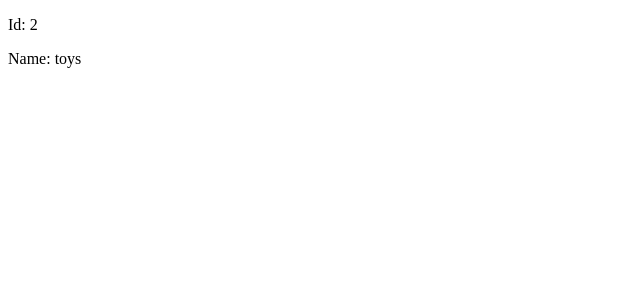
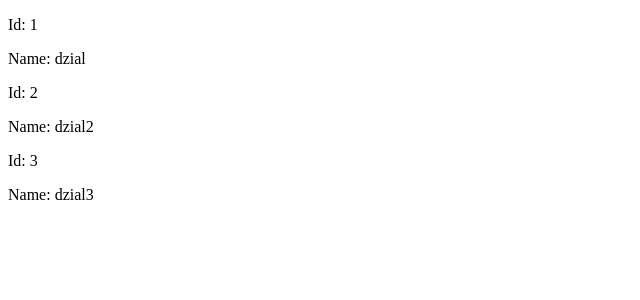
Before and after one commit to iZEQQQ/auction-ng, an Angular app: page / in a window 1280 px wide. Shown: the top 300 px of the page, without its empty margins (0-640 px from the left). Built offline with nearby package versions, Linux system fonts and the light colour scheme.

Commit message:
added simple array printing in angular

```diff
--- a/package.json
+++ b/package.json
@@ -3,7 +3,7 @@
   "version": "0.0.0",
   "scripts": {
     "ng": "ng",
-    "start": "ng serve",
+    "start": "ng serve --poll=2000",
     "build": "ng build",
     "test": "ng test",
     "lint": "ng lint",
--- a/src/app/app.component.html
+++ b/src/app/app.component.html
@@ -1,3 +1,3 @@
 <div>
-  <app-display-branch [branch]="branch"></app-display-branch>
+  <app-display-branch-list [branches]="branches"></app-display-branch-list>
 </div>
--- a/src/app/app.component.ts
+++ b/src/app/app.component.ts
@@ -9,12 +9,22 @@ import {Branch} from "./model/branch";
 export class AppComponent {
   title = 'auction-ng';
 
-  branch: Branch;
+  branches: Branch[] = [];
 
   constructor() {
-    this.branch = new Branch();
-    this.branch.id = 2;
-    this.branch.name = 'toys';
+    let branch = new Branch();
+    branch.id = 1;
+    branch.name = 'dzial';
+    let branch1 = new Branch();
+    branch1.id = 2;
+    branch1.name = 'dzial2';
+    let branch2 = new Branch();
+    branch2.id = 3;
+    branch2.name = 'dzial3';
+    this.branches[0] = branch;
+    this.branches[1] = branch1;
+    this.branches[2] = branch2;
+
   }
 
 
--- a/src/app/app.module.ts
+++ b/src/app/app.module.ts
@@ -4,11 +4,13 @@ import { NgModule } from '@angular/core';
 import { AppRoutingModule } from './app-routing.module';
 import { AppComponent } from './app.component';
 import { DisplayBranchComponent } from './display-branch/display-branch.component';
+import { DisplayBranchListComponent } from './display-branch-list/display-branch-list.component';
 
 @NgModule({
   declarations: [
     AppComponent,
-    DisplayBranchComponent
+    DisplayBranchComponent,
+    DisplayBranchListComponent
   ],
   imports: [
     BrowserModule,
--- /dev/null
+++ b/src/app/display-branch-list/display-branch-list.component.html
@@ -0,0 +1,3 @@
+<div *ngIf="branches" >
+  <app-display-branch *ngFor="let branch of branches" [branch]="branch"></app-display-branch>
+</div>
--- /dev/null
+++ b/src/app/display-branch-list/display-branch-list.component.ts
@@ -0,0 +1,27 @@
+import {Component, Input, OnInit} from '@angular/core';
+import {Branch} from "../model/branch";
+
+@Component({
+  selector: 'app-display-branch-list',
+  templateUrl: './display-branch-list.component.html',
+  styleUrls: ['./display-branch-list.component.css']
+})
+export class DisplayBranchListComponent implements OnInit {
+
+  private _branches: Branch[];
+
+  get branches(): Branch[] {
+    return this._branches;
+  }
+
+  @Input()
+  set branches(value: Branch[]) {
+    this._branches = value;
+  }
+
+  constructor() { }
+
+  ngOnInit(): void {
+  }
+
+}
--- a/src/app/display-branch/display-branch.component.html
+++ b/src/app/display-branch/display-branch.component.html
@@ -1,4 +1,4 @@
-<div>
+<div *ngIf="branch">
   <p>Id: {{branch.id}}</p>
   <p>Name: {{branch.name}}</p>
 </div>
```
Also changed, not shown: src/app/display-branch-list/display-branch-list.component.css (added), 1 other file (tests, documents, lock files or other folders).
